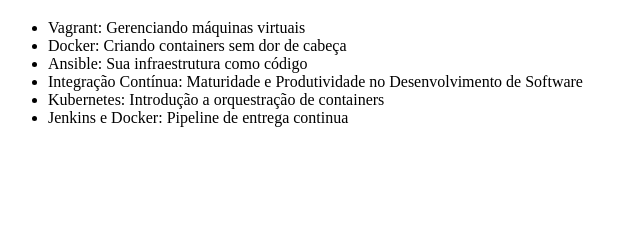
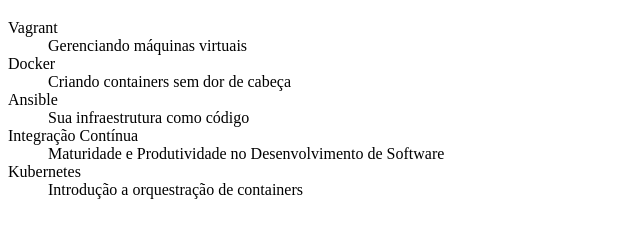
Before and after one commit to karleenquel/alura-listaCursos, a plain HTML site: page index.html in a window 1280 px wide. Shown: the part 61-298 px from the top of the page, without its empty margins (0-640 px from the left). Drawn offline with Linux system fonts and the light colour scheme.

Commit message:
Trocando UL por DL e separando os títulos
Separando os títulos

Quebras de linha

```diff
--- a/index.html
+++ b/index.html
@@ -7,13 +7,21 @@
 <body>
 	<h1>Cursos de DevOps</h1>
 
-    <ul>
-        <li>Vagrant: Gerenciando máquinas virtuais</li>
-        <li>Docker: Criando containers sem dor de cabeça</li>
-        <li>Ansible: Sua infraestrutura como código</li>
-        <li>Integração Contínua: Maturidade e Produtividade no Desenvolvimento de Software</li>
-        <li>Kubernetes: Introdução a orquestração de containers</li>
-        <li>Jenkins e Docker: Pipeline de entrega continua</li>
-    </ul>
+	<dl>
+		<dt>Vagrant</dt>
+		<dd>Gerenciando máquinas virtuais</dd>
+
+		<dt>Docker</dt>
+		<dd>Criando containers sem dor de cabeça</dd>
+
+		<dt>Ansible</dt>
+		<dd>Sua infraestrutura como código</dd>
+
+		<dt>Integração Contínua</dt>
+		<dd>Maturidade e Produtividade no Desenvolvimento de Software</dd>
+
+		<dt>Kubernetes</dt>
+		<dd>Introdução a orquestração de containers</dd>
+	</dl>
 </body>
 </html>
```
